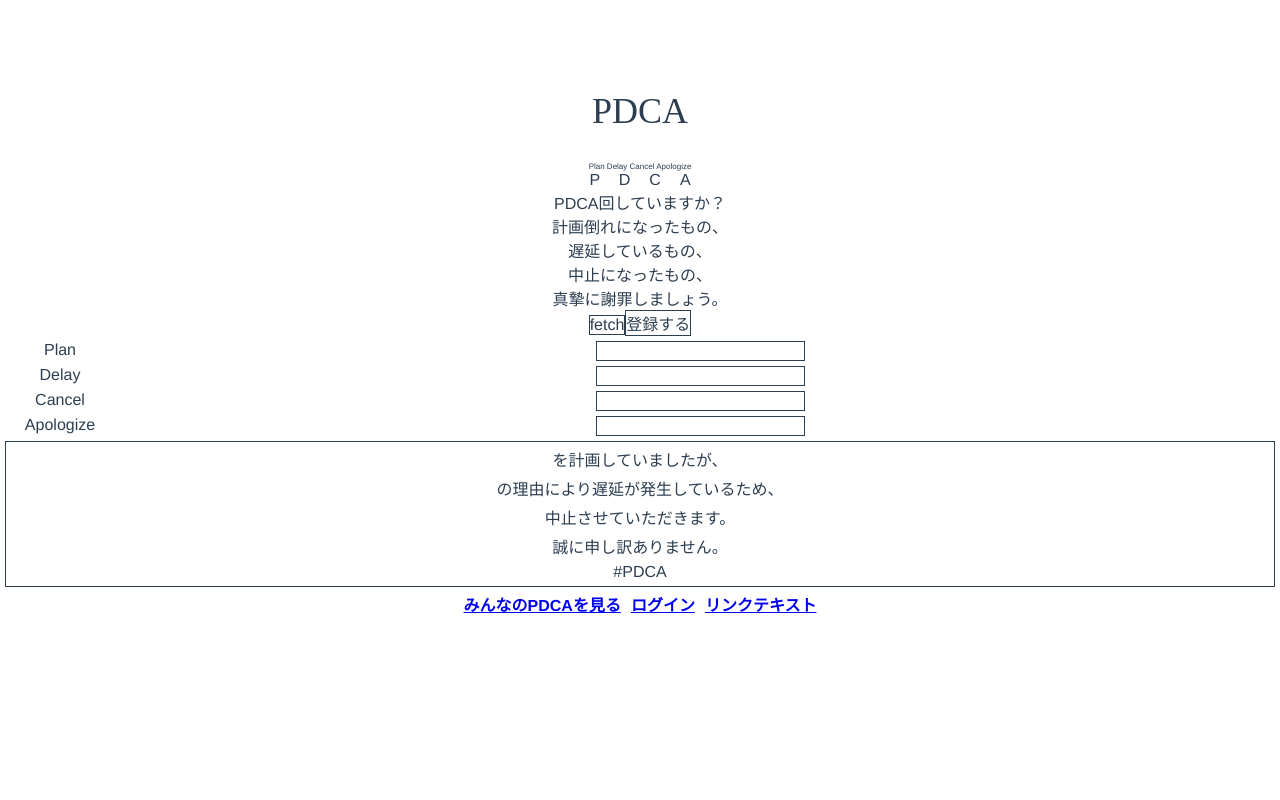
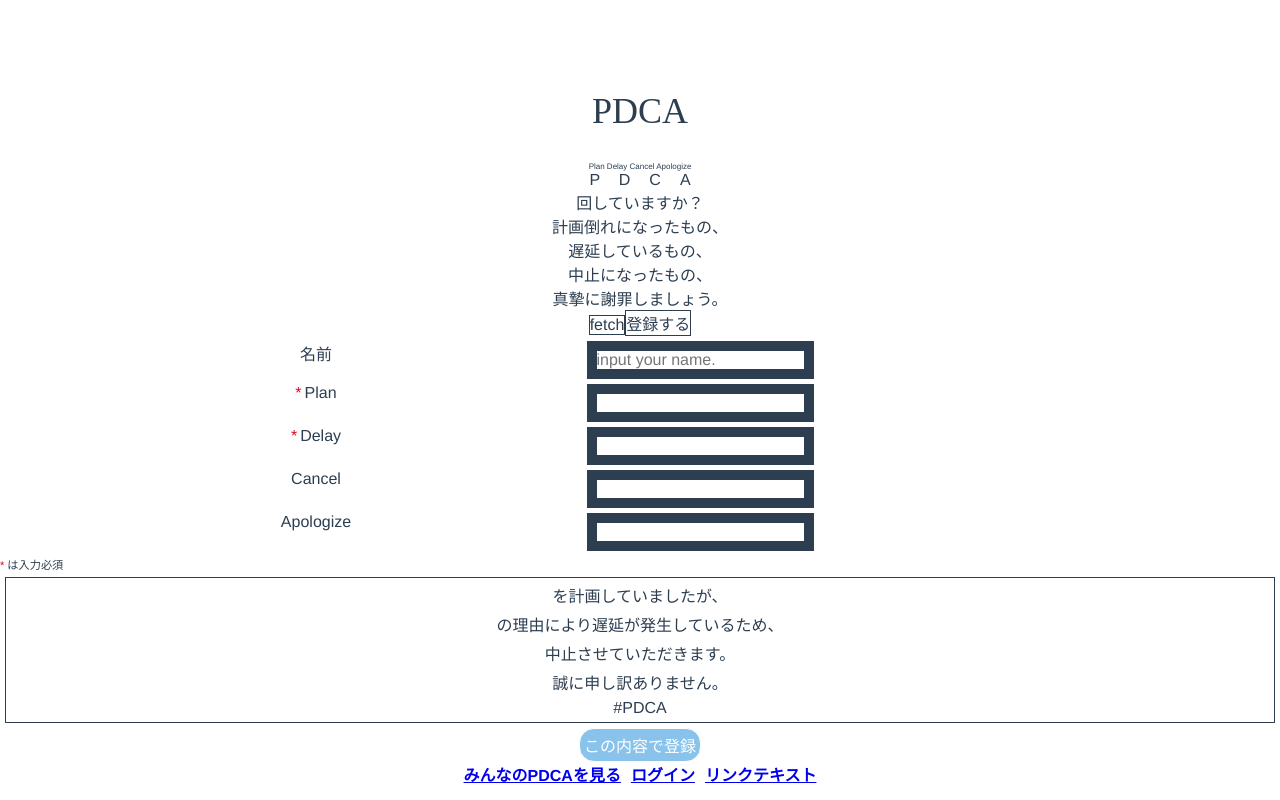
Before and after one commit to kidoto/PDCA, a Vue app: page / in a window 1280 px wide. Built offline with nearby package versions, Linux system fonts and the light colour scheme; no server answers.

Commit message:
20190512 layout fix.

```diff
--- a/src/components/List.vue
+++ b/src/components/List.vue
@@ -5,25 +5,19 @@
   </p>
   <ul>
     <div id="flex">
-
       <div id="card" v-for="item of data">
         <li>
-          {{item.plan}}
+          {{item.plan}}を計画していたが
         </li>
         <li>
-          {{item.delay}}
+          {{item.delay}}が遅延したため
         </li>
         <li>
-          {{item.cancel}}
-        </li>
-        <li>
-          {{item.apologize}}
+          中止
         </li>
       </div>
     </div>
-
   </ul>
-
 </div>
 </template>
 <script>
--- a/src/components/Pdca.vue
+++ b/src/components/Pdca.vue
@@ -4,10 +4,13 @@
   <button v-on:click="insert(this)" style="border:solid 1px">登録する</button>
   <ul>
     <li>
-      <label for="plan">Plan</label><input id="plan" v-model="plan" />
+      <label for="name">名前</label><input id="name" v-model="name" placeholder="input your name." />
     </li>
     <li>
-      <label for="delay">Delay</label><input id="delay" v-model="delay" />
+      <label for="plan"><span id="require">*</span>Plan</label><input id="plan" v-model="plan" />
+    </li>
+    <li>
+      <label for="delay"><span id="require">*</span>Delay</label><input id="delay" v-model="delay" />
     </li>
     <li>
       <label for="cancel">Cancel</label><input id="cancel" v-model="cancel" />
@@ -16,6 +19,9 @@
       <label for="apologize">Apologize</label><input id="apologize" v-model="apologize" />
     </li>
   </ul>
+  <div id="requireNav">
+    <span id="require">*</span>は入力必須
+  </div>
   <ul id="input">
     <li>
       {{plan}}を計画していましたが、
@@ -35,6 +41,7 @@
       </div>
     </li>
   </ul>
+  <button id="regist" v-on:click="insert(this)" type="submit">この内容で登録</button>
 
 
 </div>
@@ -50,7 +57,6 @@ export default {
   methods: {
     fetch: async function() {
       let database = await store.collection('list')
-        //        .where("plan", "==", "plan")
         .get().then((querySnapshot) => {
           querySnapshot.forEach((doc) => {
             // 取得したドキュメントで何かやる
@@ -74,6 +80,7 @@ export default {
       }
     },
     clearAll: function() {
+      this.name = ""
       this.plan = ""
       this.delay = ""
       this.cancel = ""
@@ -93,6 +100,7 @@ export default {
   },
   data() {
     return {
+      name: "",
       plan: "",
       delay: "",
       cancel: "",
@@ -104,6 +112,15 @@ export default {
 }
 </script>
 <style>
+#regist {
+  background-color: #89c3eb;
+  border: solid 1px;
+  box-shadow: 1px 1px;
+  border-radius: 15px;
+  padding: 4px;
+  color: #ffffff
+}
+
 #pdca ul li label {
   width: 120px;
   float: left;
@@ -119,11 +136,42 @@ export default {
 }
 
 #pdca ul li {
+  margin: 5px 0;
+  text-align: center;
 
-  margin: 5px 0;
+}
+
+#pdca ul li label {
+  position: relative;
+  left: 10%;
 }
 
 #pdca input {
   border: solid 1px;
 }
+
+#require {
+  color: #e2041b;
+  margin: 0px 3px 0px 0px;
+}
+
+#requireNav {
+  font-size: 70%;
+  text-align: left;
+  margin: 0px 3px 0px 0px;
+}
+
+@media screen and (min-width:480px) {
+
+  /*　画面サイズが480pxからはここを読み込む　*/
+  #pdca input {
+    border: solid 10px;
+  }
+
+  #pdca ul li label {
+    position: relative;
+    left: 20%;
+  }
+
+}
 </style>
--- a/src/components/Top.vue
+++ b/src/components/Top.vue
@@ -12,7 +12,7 @@
     </ruby>
   </div>
   <div id="description">
-    PDCA回していますか？
+    回していますか？
     <br />
     計画倒れになったもの、
     <br />
```
